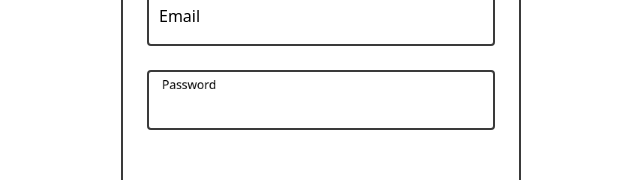
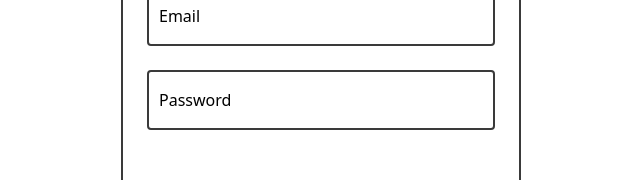
Before and after one commit to achinchen/slash-mood-web, a Next.js app: page /login in a window 1280 px wide. Shown: the part 215-395 px from the top of the page, without its empty margins (319-959 px from the left). Built offline with nearby package versions, Linux system fonts and the light colour scheme.

Commit message:
Add TextInput in component

```diff
--- /dev/null
+++ b/components/TextInput/index.tsx
@@ -0,0 +1,59 @@
+import { useState, FC, HTMLProps, ChangeEvent, FocusEvent } from 'react';
+import cx from 'clsx';
+import styles from './style.module.scss';
+
+type Props = {
+  className?: string;
+  onChange?: (event: ChangeEvent<HTMLInputElement>) => void;
+  onValueChange?: (value: string) => void;
+  onBlur?: (event: FocusEvent<HTMLInputElement>) => void;
+  label?: string;
+} & HTMLProps<HTMLInputElement>;
+
+const TextInput: FC<Props> = ({
+  className = '',
+  onChange,
+  onValueChange,
+  onBlur,
+  placeholder = ' ',
+  label,
+  value,
+  ...props
+}) => {
+  const [focus, setFocus] = useState(false);
+
+  const onFocus = () => setFocus((focus) => !focus);
+  const handleBlur = (event: FocusEvent<HTMLInputElement>) => {
+    onFocus();
+    onBlur?.(event);
+  };
+  const handleChange = (event: ChangeEvent<HTMLInputElement>) => {
+    onValueChange?.(event.target.value);
+    onChange?.(event);
+  };
+
+  return (
+    <label className={cx(styles.field, className)}>
+      {label && (
+        <span
+          className={cx(styles.fieldLabel, {
+            [styles.focus]: focus || !!value
+          })}
+        >
+          {label}
+        </span>
+      )}
+      <input
+        value={value}
+        className={styles.fieldInput}
+        onChange={handleChange}
+        onFocus={onFocus}
+        onBlur={handleBlur}
+        placeholder={placeholder}
+        {...props}
+      />
+    </label>
+  );
+};
+
+export default TextInput;
--- /dev/null
+++ b/components/TextInput/style.module.scss
@@ -0,0 +1,29 @@
+
+.field {
+  position: relative;
+  height: 60px;
+
+  &Label {
+    $label: &;
+    position: absolute;
+    top: 50%;
+    left: 0;
+    transform: translate(12px, -50%);
+    font-size: 1.6rem;
+    transform-origin: left;
+    will-change: transform;
+    transition: .1s;
+
+    &.focus {
+      transform: scale(0.75) translate(20px, -160%);
+    }
+  }
+
+  &Input {
+    width: 100%;
+    height: 100%;
+    border: 2px solid #3a3a3a;
+    border-radius: 4px;
+    padding: 12px 8px 8px 12px;
+  }
+}
--- a/pages/login/index.tsx
+++ b/pages/login/index.tsx
@@ -1,27 +1,15 @@
-import { useState, ChangeEvent } from 'react';
+import { useState } from 'react';
 import Link from 'next/link';
 import Head from 'next/head';
-import cx from 'clsx';
 import Button from 'components/Button';
+import TextInput from 'components/TextInput';
 import styles from './style.module.scss';
 
 function Login(): JSX.Element {
   const [email, setEmail] = useState('');
   const [password, setPassword] = useState('');
-  const [focusField, setFocusField] = useState<
-    'email' | 'password' | undefined
-  >('password');
+
   const onClose = () => window.location.assign('somewhere');
-
-  const onEmail = (event: ChangeEvent<HTMLInputElement>) =>
-    setEmail(event.target.value);
-
-  const onPassword = (event: ChangeEvent<HTMLInputElement>) =>
-    setPassword(event.target.value);
-
-  const focusEmail = () => setFocusField('email');
-  const focusPassword = () => setFocusField('password');
-  const onBlur = () => setFocusField(undefined);
 
   return (
     <div className={styles.container}>
@@ -45,48 +33,25 @@ function Login(): JSX.Element {
           <img className={styles.logo} src="/logo.png" alt="slash mood logo" />
         </header>
         <form className={styles.form}>
-          <label className={styles.formField}>
-            <span
-              className={cx(styles.formFieldLabel, {
-                [styles.focus]: focusField === 'email'
-              })}
-            >
-              Email
-            </span>
-            {/* eslint-disable-next-line jsx-a11y/autocomplete-valid */}
-            <input
-              className={styles.formFieldInput}
+          <TextInput
+            className={styles.formField}
+            value={email}
+            onValueChange={setEmail}
+            label="Email"
             type="email"
-              value={email}
-              onChange={onEmail}
-              onFocus={focusEmail}
-              onBlur={onBlur}
             inputMode="email"
             name="current-email"
-              placeholder=" "
             autoComplete="current-email"
           />
-          </label>
-          <label className={styles.formField}>
-            <span
-              className={cx(styles.formFieldLabel, {
-                [styles.focus]: focusField === 'password'
-              })}
-            >
-              Password
-            </span>
-            <input
-              className={styles.formFieldInput}
+          <TextInput
+            className={styles.formField}
+            value={password}
+            onValueChange={setPassword}
+            label="Password"
             type="password"
-              value={password}
-              onChange={onPassword}
-              onFocus={focusPassword}
-              onBlur={onBlur}
-              placeholder=" "
             name="current-password"
             autoComplete="current-password"
           />
-          </label>
         </form>
         <footer className={styles.bottom}>
           <Button color="dark" fullwidth>
@@ -97,7 +62,7 @@ function Login(): JSX.Element {
             <a className={styles.forgotPassword}>忘記密碼嗎？</a>
           </Link>
 
-          <div className={styles.signupReminder}>
+          <div className={styles.reminder}>
             還沒有帳號？
             <Link href="/signup">註冊</Link>
           </div>
--- a/pages/login/style.module.scss
+++ b/pages/login/style.module.scss
@@ -49,34 +49,8 @@
   flex-direction: column;
 
   &Field {
-    position: relative;
-    height: 60px;
-
     &:not(:last-child) {
       margin-bottom: 24px;
-    }
-
-    &Label {
-      position: absolute;
-      top: 50%;
-      left: 0;
-      transform: translate(12px, -50%);
-      font-size: 1.6rem;
-      transform-origin: left;
-      will-change: transform;
-      transition: .1s;
-
-      &.focus {
-        transform: scale(0.75) translate(20px, -160%);
-      }
-    }
-
-    &Input {
-      width: 100%;
-      height: 100%;
-      border: 2px solid #3a3a3a;
-      border-radius: 4px;
-      padding: 12px 8px 8px 12px;
     }
   }
 }
@@ -100,6 +74,6 @@
   margin-top: 16px;
 }
 
-.signupReminder {
+.reminder {
   margin-top: 64px;
 }
```
Lines whose indentation alone changed are shown as unchanged.
